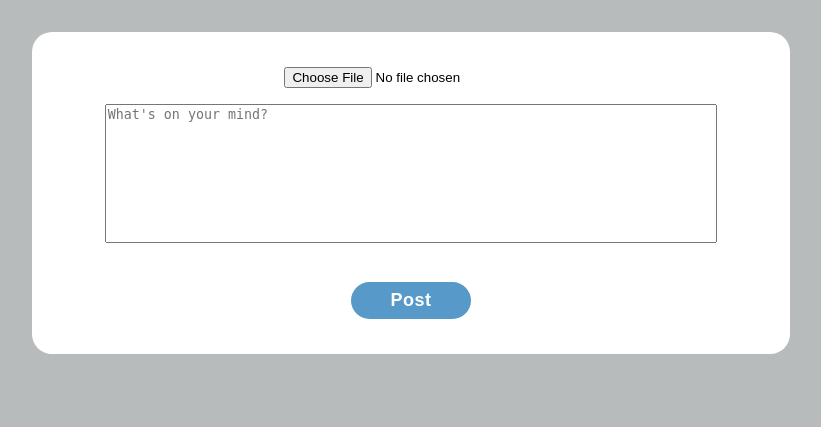
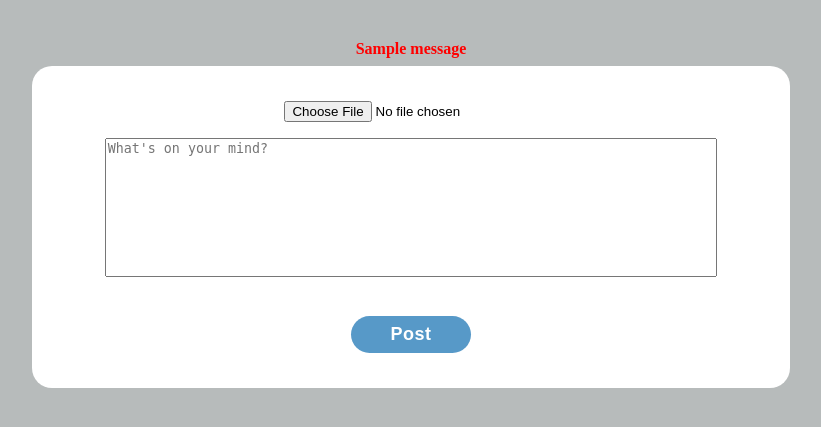
Before and after one commit to xhorey/social_media_proj, a Django app: page /posting in a window 1280 px wide. Shown: the part 158-585 px from the top of the page, without its empty margins (229-1050 px from the left). Run offline with Django 5.2, Linux system fonts and the light colour scheme; a user stored in the database is signed in; tables that the repository leaves empty hold one stand-in row (values such as "Sample post"); grey boxes marked "Sample" are stand-in pictures; one stand-in notice (Sample message) is shown.

Commit message:
Blank posts fix

```diff
--- a/project_1/core/views.py
+++ b/project_1/core/views.py
@@ -106,16 +106,25 @@ def posting(request):
     user_profile = Profile.objects.get(user=request.user)
 
     if request.method == "POST":
+
+
         user = request.user
         image = request.FILES.get('image')
         text_of_post = request.POST['postText']
 
-        new_post = Post.objects.create(user=user, image=image, text_of_post=text_of_post)
+        if image or text_of_post:
 
-        new_post.auto_assign_categories()
-        new_post.auto_assign_hashtags()
+            new_post = Post.objects.create(user=user, image=image, text_of_post=text_of_post)
 
-        return redirect('/')
+            new_post.auto_assign_categories()
+            new_post.auto_assign_hashtags()
+
+            return redirect('/')
+
+        else:
+            messages.info(request, 'Post can not be empty!')
+            return redirect('posting')
+
     else:
         return render(request, 'post.html', {'user_profile': user_profile})
 
--- a/project_1/static/Styles/Post.css
+++ b/project_1/static/Styles/Post.css
@@ -90,7 +90,6 @@
     flex-direction: column;
     align-items: center;
     justify-content: center;
-    margin-top: 2em;
     background-color: white;
     width: 60%;
     padding-top: 35px;
@@ -105,6 +104,11 @@
     display: flex;
     flex-direction: column;
     align-items: center;
+    margin-top: 2em;
+}
+
+.error{
+    height: fit-content;
 }
 
 .post-content{
@@ -118,6 +122,14 @@
 body{
     background-color: #b7bbbb;
 }
+
+h5 {
+            color: red;
+            margin: 0;
+            padding: 0.5em 0;
+            font-size: 1rem;
+        }
+
 #postButton{
     background-color: #5799c8;
     color: white;
--- a/project_1/templates/post.html
+++ b/project_1/templates/post.html
@@ -35,6 +35,21 @@
         </div>
     </div>
     <form class="post_form" action="" method="POST" enctype="multipart/form-data">
+        <div class="error">
+
+            <style>
+                h5{
+                    color: red;
+                }
+            </style>
+
+            {% for message in messages %}
+            <h5>
+                {{message}}
+            </h5>
+            {% endfor %}
+
+        </div>
         {% csrf_token %}
         <div class="post">
             <div class="post-image">
```
